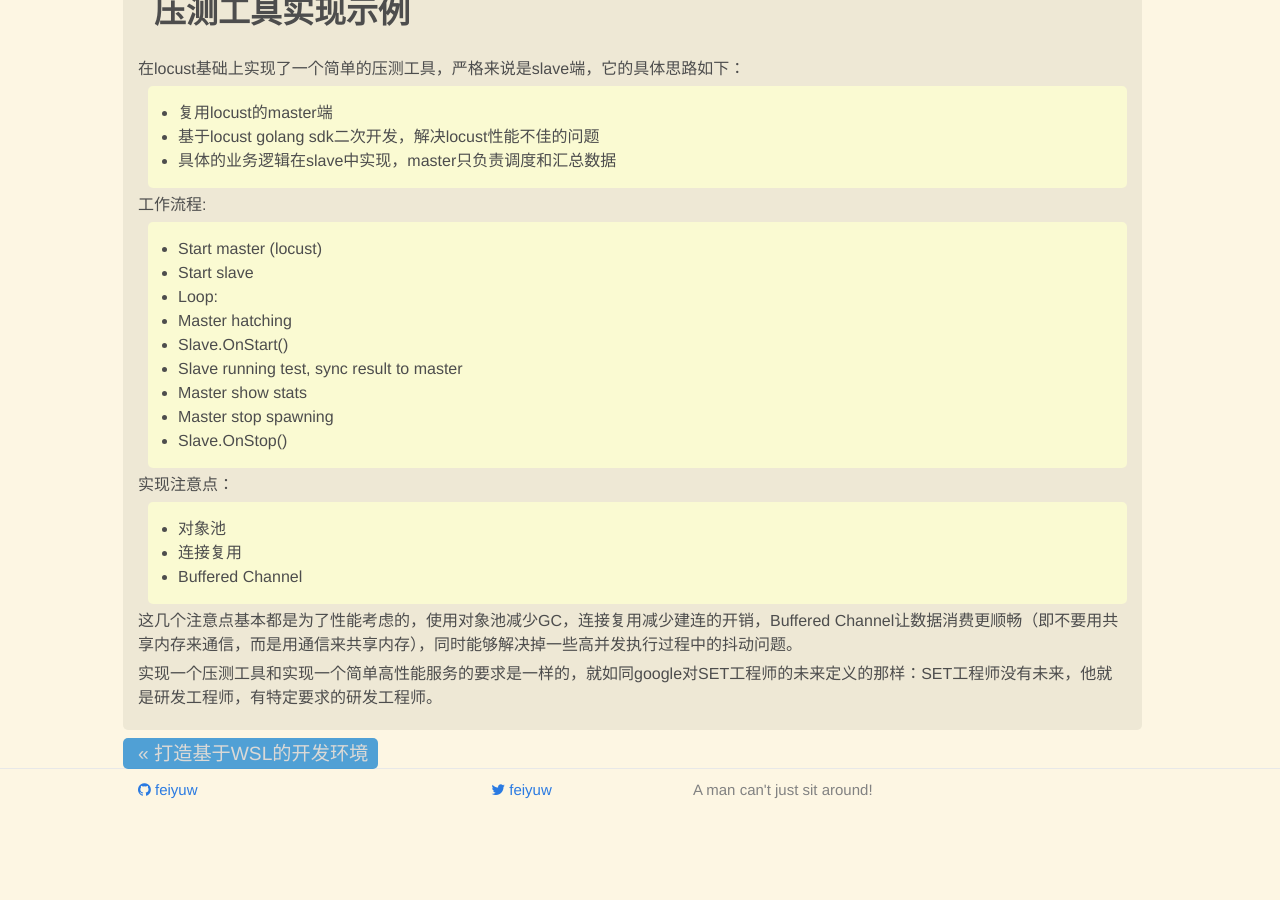
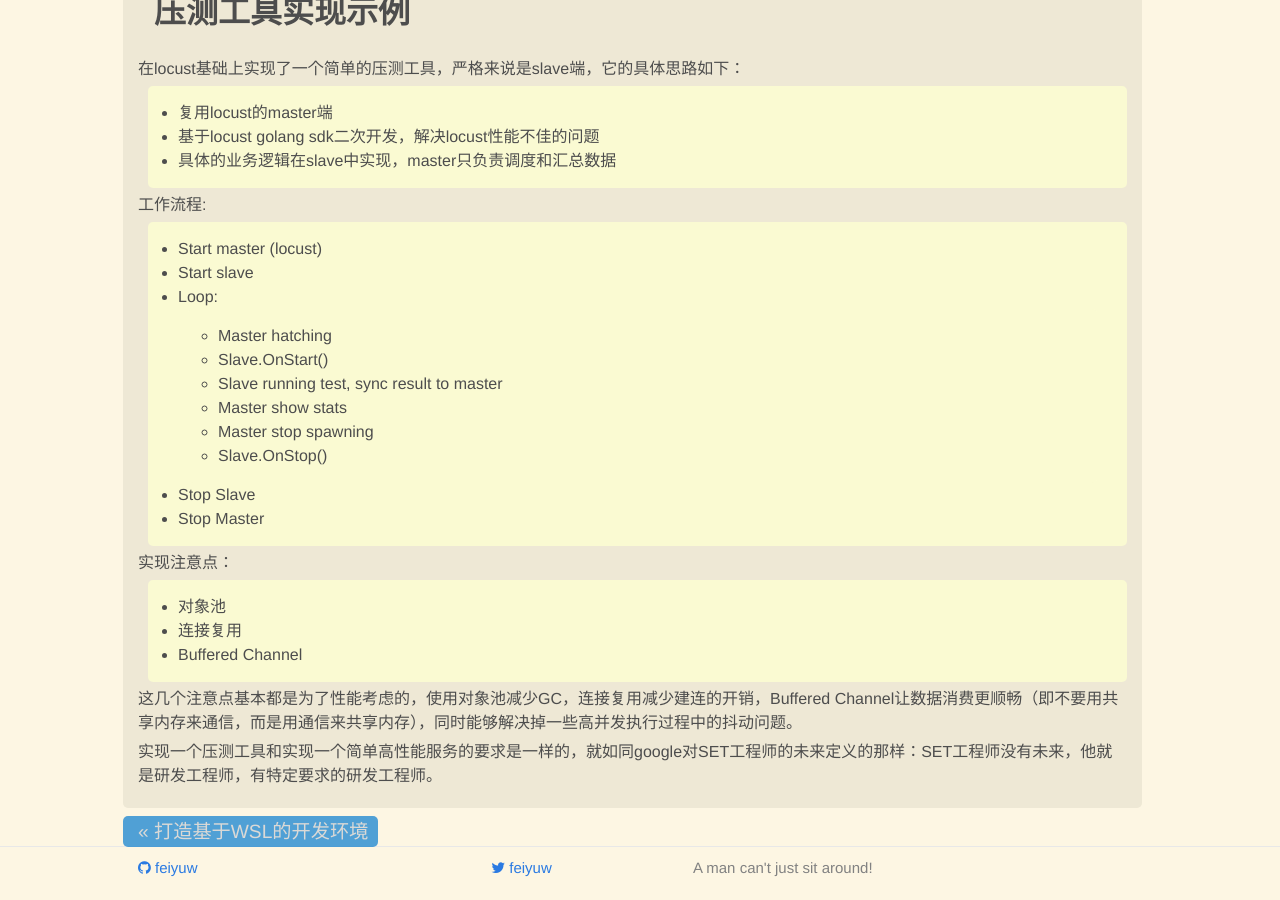
Before and after one commit to feiyuw/feiyuw.github.io, a Jekyll site: the page built from _posts/2019-04-13-a-byte-of-performance-testing.md, in a window 1280 px wide and 900 px high, scrolled down 5573 px. Built offline with Jekyll 4.4.1, drawn with Linux system fonts in a browser that asks for light colours; nearby versions of some CDN libraries; comment, search, counter and statistics services are not loaded; before the commit the page ends 6395 px from its top, so only the background shows below that.

Commit message:
update blog

```diff
--- a/_posts/2019-04-13-a-byte-of-performance-testing.md
+++ b/_posts/2019-04-13-a-byte-of-performance-testing.md
@@ -227,12 +227,14 @@ class WebsiteUser(HttpLocust):
 * Start master (locust)
 * Start slave
 * Loop:
-*   Master hatching
-*   Slave.OnStart()
-*   Slave running test, sync result to master <zeromq>
-*   Master show stats
-* Master stop spawning
-* Slave.OnStop()
+    * Master hatching
+    * Slave.OnStart()
+    * Slave running test, sync result to master <zeromq>
+    * Master show stats
+    * Master stop spawning
+    * Slave.OnStop()
+* Stop Slave
+* Stop Master
 
 实现注意点：
 * 对象池
```
